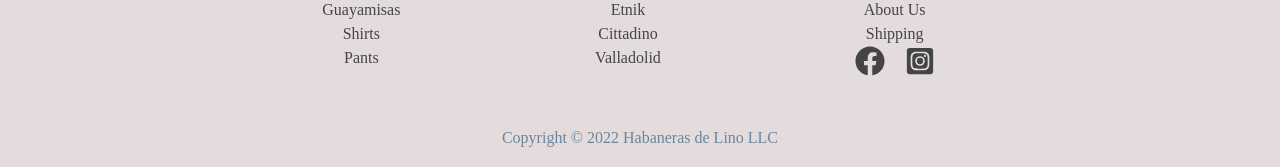
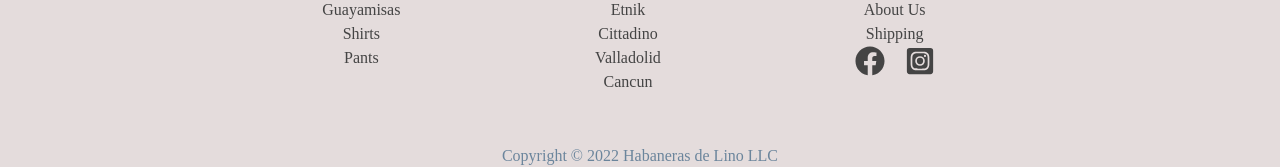
Before and after one commit to Ceci-Aguilera/habaneras-de-lino-frontend-v2, a Next.js app: page / in a window 1280 px wide. Shown: the part 439-606 px from the top of the page. Built offline with nearby package versions, Linux system fonts and the light colour scheme; no server answers; a web font is replaced by a local one.

Commit message:
Styling changes to the index.js and added new Collections to constant and to the Navbar and Footer links

```diff
--- a/components/Footer.js
+++ b/components/Footer.js
@@ -87,6 +87,12 @@ export default function Footer() {
                                     Valladolid
                                 </a>
                             </Link>
+
+                            <Link href="/collections-name/Cancun/2022">
+                                <a className={styles.footerLinkP}>
+                                    Cancun
+                                </a>
+                            </Link>
                         </div>
                     </Col>
 
--- a/components/Navbar.js
+++ b/components/Navbar.js
@@ -61,6 +61,10 @@ export default function NextNavbar() {
                                 <NavDropdown.Item href="/collections-name/Valladolid/2022">
                                     Valladolid
                                 </NavDropdown.Item>
+
+                                <NavDropdown.Item href="/collections-name/Cancun/2022">
+                                    Cancun
+                                </NavDropdown.Item>
                             </NavDropdown>
 
 
--- a/logic/common-constants.js
+++ b/logic/common-constants.js
@@ -1,5 +1,5 @@
 export const principalCollections = {
-    names: ['Luxury'],
+    names: ['Luxury', 'Etnik', 'Cittadino', 'Valladolid', 'Cancun'],
     year: '2022'
 }
 
--- a/pages/index.js
+++ b/pages/index.js
@@ -33,8 +33,8 @@ const Index = () => {
     async function awaitCategories() {
       await categoryF.fetchCategories(setCategories);
     }
-      awaitCollections()
-      awaitCategories()
+    awaitCollections()
+    awaitCategories()
   }, [])
 
   useEffect(() => {
@@ -63,7 +63,7 @@ const Index = () => {
           {collections.map((collection, collectionIndex) => {
             return (
               <div key={collectionIndex}>
-                {(collection.products.length) > 0 ?
+                {(collection.products.length) > 3 ?
                   <div className={styles.collection_div}>
                     <ProductCarousel collection={collection} collectionTitle={true} />
                     <div className={styles.collection_button_div}>
@@ -90,7 +90,7 @@ const Index = () => {
                     <div className={styles.category_button_div}>
                       <Link href={`/categories/${category.id}`}>
                         <Button variant='light' className={styles.category_button}>
-                          MORE
+                          {translate('word', 'more', 'full')}
                         </Button>
                       </Link>
                     </div>
@@ -199,7 +199,7 @@ const Index = () => {
 
               <p className={styles.infor_section_description}>
                 Para solicitar un producto con un color/tamaño o formas decorativas diferentes comuniquese con nosotros en cualquier momento via sales@habanerasdelino.com o WhatsApp (+1 941 447 5126). Para estas ordenes,
-              , el producto demora de 8 a 15 dias en llegar.
+                , el producto demora de 8 a 15 dias en llegar.
               </p>
             </div>
           }
```
